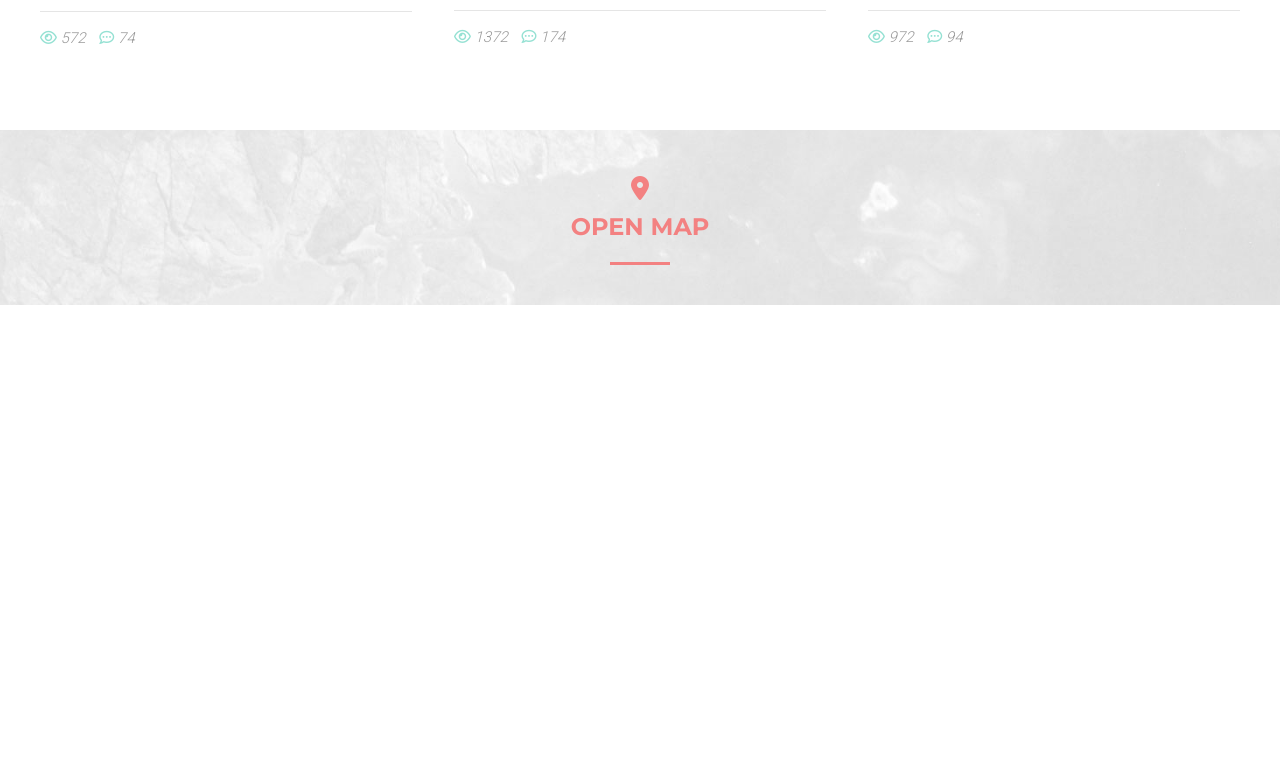
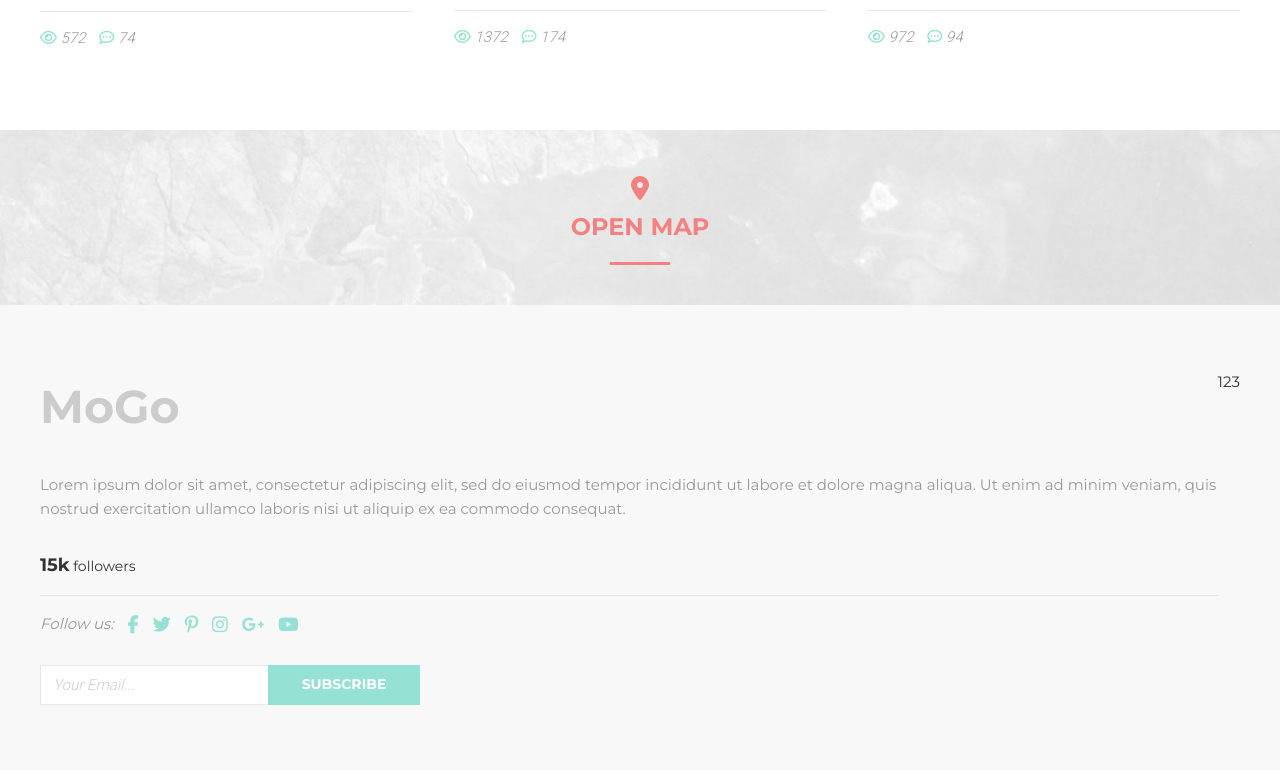
Before and after one commit to alisakrois/MOGO, a plain HTML site: page index.html in a window 1280 px wide. Shown: the part 8248-9018 px from the top of the page. Before the commit the page ends 8553 px from the top, so only its background shows below. Drawn offline with Linux system fonts and the light colour scheme.

Commit message:
Add first footer column (subscribe)

```diff
--- a/assets/css/style.css
+++ b/assets/css/style.css
@@ -845,3 +845,110 @@
         margin: 15px auto 0px;
         background-color: #f38181;
     }
+    /* Footer */
+
+    .footer {
+        padding-top: 65px;
+        background-color: #f8f8f8;
+    }
+
+    .footer__inner {
+        display: flex;
+        padding-bottom: 65px;
+    }
+
+    .footer__logo {
+        margin-bottom: 30px;
+        font-size: 46px;
+        font-weight: 700;
+        color: #ccc;
+    }
+
+    .footer__text {
+        margin-bottom: 30px;
+        font-size: 15px;
+        color: #999;
+    }
+
+    .footer__social-header {
+        padding-bottom: 15px;
+        font-size: 14px;
+        color: #333;
+        border-bottom: 1px solid #e5e5e5;
+    }
+
+    .footer__social-header b {
+        font-size: 18px;
+    }
+
+    .footer__social-content {
+        margin-bottom: 25px;
+        padding-top: 15px;
+        font-size: 15px;
+        color: #999;
+        font-style: italic;
+        font-weight: 300;
+    }
+
+    .footer__social-content a {
+        display: inline-block;
+        vertical-align: middle;
+        margin-left: 10px;
+        font-size: 18px;
+        color: #95e1d3;
+    }
+    /* Subscribe */
+
+    .subscribe {
+        width: 100%;
+        max-width: 380px;
+        display: flex;
+    }
+
+    .subscribe__input {
+        width: 60%;
+        height: 40px;
+        padding: 12px;
+        background-color: #fff;
+        border: 1px solid #e7e7e7;
+        border-right: 0;
+        font-size: 15px;
+        font-family: 'Roboto', sans-serif;
+        font-style: italic;
+        font-weight: 300;
+        color: #333;
+        line-height: 1.1;
+    }
+
+    .subscribe__input::placeholder {
+        color: #ccc;
+    }
+
+    .subscribe__input:focus {
+        outline: 0;
+        border-color: #74c7b8;
+    }
+
+    .subscribe__btn {
+        width: 40%;
+        padding: 12px 30px;
+        font-family: 'Montserrat', sans-serif;
+        font-size: 14px;
+        font-weight: 700;
+        color: #fff;
+        text-transform: uppercase;
+        height: 40px;
+        background-color: #95e1d3;
+        border: 0;
+        cursor: pointer;
+        line-height: 1.1;
+        transition: background-color .2s linear;
+    }
+
+    .subscribe__btn:hover {
+        background-color: #74c7b8;
+    }
+
+    .subscribe__btn:focus {
+        outline: 0;
+    }
--- a/index.html
+++ b/index.html
@@ -676,6 +676,61 @@
         </div>
     </section>
 
+    <footer class="footer">
+        <div class="container">
+
+            <div class="footer__inner">
+                <div class="footer__col">
+                    <div class="footer__logo">MoGo</div>
+                    <div class="footer__text">Lorem ipsum dolor sit amet, consectetur adipiscing elit, sed do eiusmod tempor incididunt ut labore et dolore magna aliqua. Ut enim ad minim veniam, quis nostrud exercitation ullamco laboris nisi ut aliquip ex ea commodo consequat.
+                    </div>
+
+                    <div class="footer__social">
+                        <div class="footer__social-header">
+                            <b>15k</b> followers
+                        </div>
+                        <div class="footer__social-content">
+                            Follow us:
+                            <a href="#" target="_blank">
+                                <i class="fab fa-facebook-f"></i>
+                            </a>
+                            <a href="#" target="_blank">
+                                <i class="fab fa-twitter"></i>
+                            </a>
+                            <a href="#" target="_blank">
+                                <i class="fab fa-pinterest-p"></i>
+                            </a>
+                            <a href="#" target="_blank">
+                                <i class="fab fa-instagram"></i>
+                            </a>
+                            <a href="#" target="_blank">
+                                <i class="fab fa-google-plus-g"></i>
+                            </a>
+                            <a href="#" target="_blank">
+                                <i class="fab fa-youtube"></i>
+                            </a>
+                        </div>
+                    </div>
+
+                    <form class="subscribe" action="#" method="POST">
+                        <input class="subscribe__input" type="email" name="name" placeholder="Your Email...">
+                        <button class="subscribe__btn" type="submit">Subscribe</button>
+                    </form>
+                </div>
+                <!-- ./footer__col-->
+
+                <div class="footer__col">
+                    123
+                </div>
+
+
+            </div>
+            <!-- ./footer__inner-->
+
+
+        </div>
+        <!-- ./container-->
+    </footer>
 
 
 </body>
```
